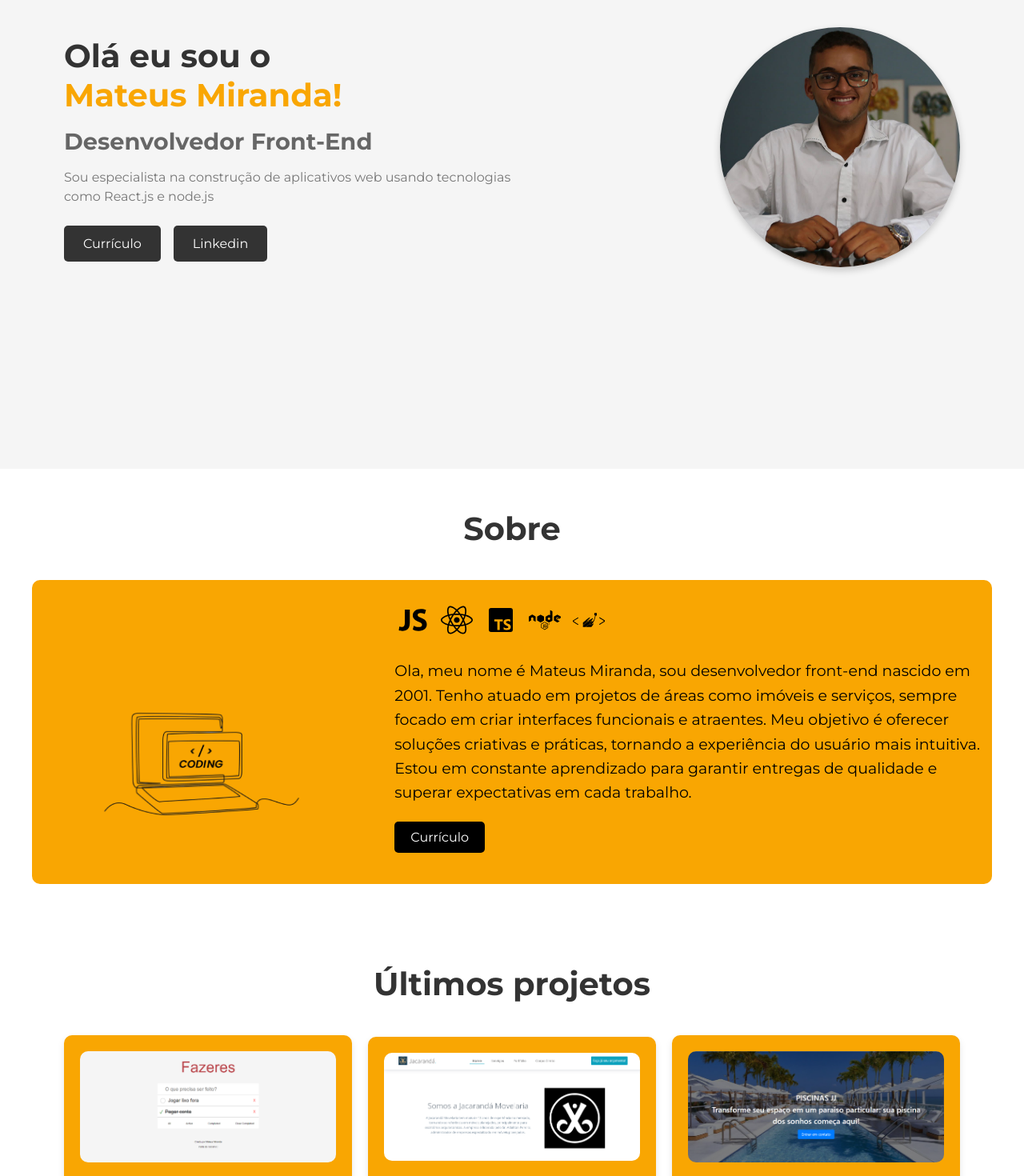
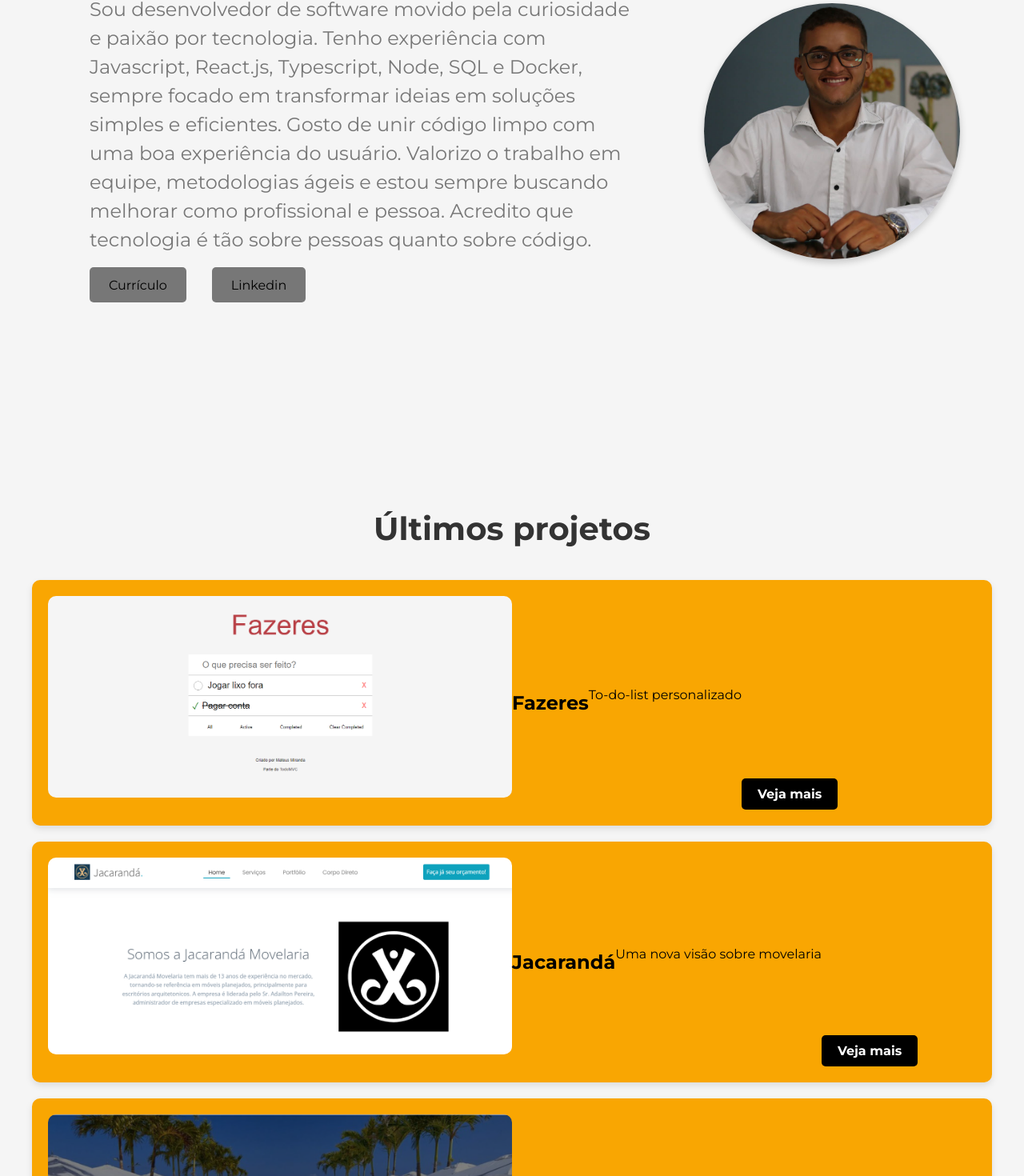
Before and after one commit to MateusMiranda20/portfolio, a React (Vite) app: page / in a window 1280 px wide. Shown: the part 214-1684 px from the top of the page at 80% size. Built offline with nearby package versions, Linux system fonts and the light colour scheme.

Commit message:
Refactoring the code, Main folders and I deleted the about.

```diff
--- a/src/Home/index.jsx
+++ b/src/Home/index.jsx
@@ -2,14 +2,12 @@ import Header from "../../src/components/Header"
 import Main from "../../src/components/Main"
 import Projetos from "../../src/components/Projetos"
 import Footer from "../../src/components/Footer"
-import Sobre from "../../src/components/Sobre"
 
 const Home = () => {
     return (
         <>
             <Header />
             <Main />
-            <Sobre />
             <Projetos />
             <Footer />
         </>
--- a/src/components/Footer/styles.js
+++ b/src/components/Footer/styles.js
@@ -1,6 +1,7 @@
 import styled from "styled-components";
 
 export const Container = styled.section`
+  background: #f5f5f5;
   width: 100%;
   display: flex;
   align-items: center;
--- a/src/components/Header/index.jsx
+++ b/src/components/Header/index.jsx
@@ -66,15 +66,6 @@ const Header = () => {
                         </li>
                         <li>
                             <a
-                                className={`nav-link ${activeLink === 'sobre' ? 'active' : ''}`}
-                                href="#sobre"
-                                onClick={() => handleLinkClick('sobre')}
-                            >
-                                Sobre
-                            </a>
-                        </li>
-                        <li>
-                            <a
                                 className={`nav-link ${activeLink === 'projetos' ? 'active' : ''}`}
                                 href="#projetos"
                                 onClick={() => handleLinkClick('projetos')}
--- a/src/components/Main/index.jsx
+++ b/src/components/Main/index.jsx
@@ -1,4 +1,4 @@
-import { Hero, Img, Text, LeftSection } from "./styles"
+import { Hero, Img, Text, Content} from "./styles"
 import Logo from "../../assets/Mateus.jpg"
 import { useState, useEffect } from 'react';
 import AOS from 'aos';
@@ -19,16 +19,18 @@ function Main() {
         <Hero id="#"
             data-aos={isAnimated ? "fade-down" : ""}
         >
-            <LeftSection />
-            <div className="container" data-aos="fade-up">
+
+            <Content data-aos="fade-up">
                 <Text>
-                    <h2>Olá eu sou o <span>Mateus Miranda!</span></h2>
-                    <h3>Desenvolvedor Front-End</h3>
                     <p>
-                        Sou especialista na construção de aplicativos web usando tecnologias como React.js e node.js
+                        Sou desenvolvedor de software movido pela curiosidade e paixão por tecnologia. Tenho experiência com
+                        Javascript, React.js, Typescript, Node, SQL e Docker, sempre focado em transformar ideias em soluções
+                        simples e eficientes. Gosto de unir código limpo com uma boa experiência do usuário. Valorizo o trabalho
+                        em equipe, metodologias ágeis e estou sempre buscando melhorar como profissional e pessoa. Acredito
+                        que tecnologia é tão sobre pessoas quanto sobre código.
                     </p>
                     <span>
-                        <a href="https://docs.google.com/document/d/1f1nWMW6_xdGtYiCIzUAc-ZA8wbC-i513DCd3K2hqk8U/edit?tab=t.0" target="_blank" alt="Meu Curriculo">
+                        <a href="https://docs.google.com/document/d/1T1ldetPigUVLmqAS95wcV9nlbO9jWh_fZfoYKF3jHME/edit?tab=t.0" target="_blank" alt="Meu Curriculo">
                             <button className="download-button">Currículo</button>
                         </a>
                         <a href="https://www.linkedin.com/in/mateus-miranda-inacio/" target="_blank" alt="Minha Url do linkedin">
@@ -41,7 +43,7 @@ function Main() {
                 <div className='img-logo'>
                     <Img src={Logo} alt="Imagem Mateus " />
                 </div>
-            </div>
+            </Content>
         </Hero>
     )
 }
--- a/src/components/Main/styles.js
+++ b/src/components/Main/styles.js
@@ -8,71 +8,51 @@ export const Hero = styled.section`
   background: #f5f5f5;
   min-height: 100vh;
 
-  .container {
+`;
+
+export const Content = styled.div`
+  display: flex;
+  align-items: center;
+  gap: 3.5rem;
+  max-width: 1500px;
+  width: 100%;
+
+  @media (max-width: 790px) {
     display: flex;
-    justify-content: space-between;
+    flex-direction: column;
     align-items: center;
-    gap: 2rem;
-    max-width: 1200px;
-    width: 100%;
-  }
-
-  @media (max-width: 768px) {
-    .container {
-      flex-direction: column;
-      gap: 3rem;
-    }
+    font-size: 1rem;
   }
 
   @media (max-width: 375px) {
-    padding: 4rem 13rem;
-    text-align: center;
+    padding: 1rem;
   }
 
   @media (max-width: 320px) {
-    padding: 3rem 10rem;
-    text-align: center;
+    padding: 10px;
   }
-
 `;
 
-export const LeftSection = styled.div`
-  flex: 1;
-`;
 
 export const Text = styled.div`
   flex: 1;
-  max-width: 600px;
-
-  h2 {
-    font-size: 2.5rem;
-    color: #333;
-    margin-bottom: 1rem;
-
-    span {
-      color: #f9a602;
-    }
-  }
-
-  h3 {
-    font-size: 1.8rem;
-    color: #666;
-    margin-bottom: 1rem;
-  }
+  max-width: 1000px;
+  padding: 2rem;
 
   p {
-    font-size: 1rem;
+    font-size: 1.5rem;
     color: #777;
     line-height: 1.5;
-    margin-bottom: 1.5rem;
   }
 
   span {
     display: flex;
-    gap: 1rem;
+    gap: 2rem;
+    margin-top: 1rem;
 
     a {
       text-decoration: none;
+      color: #000;
     }
 
     .download-button,
@@ -82,8 +62,7 @@ export const Text = styled.div`
       border-radius: 5px;
       font-size: 1rem;
       cursor: pointer;
-      color: #fff;
-      background-color: #333;
+      background-color: #777;
       transition: background 0.3s ease;
 
       &:hover {
@@ -93,16 +72,8 @@ export const Text = styled.div`
   }
 
   @media (max-width: 768px) {
-    h2 {
-      font-size: 2rem;
-    }
-
-    h3 {
-      font-size: 1.5rem;
-    }
-
     p {
-      font-size: 0.9rem;
+      font-size: 1rem;
     }
 
     .download-button,
@@ -111,14 +82,22 @@ export const Text = styled.div`
       padding: 0.6rem 1rem;
     }
   }
+
+@media (max-width: 375px) {
+    p{
+      font-size: 1rem;
+    }
+  }
+
 `;
 
 export const Img = styled.img`
-  width: 300px;
-  height: 300px;
+  width: 320px;
+  height: 320px;
   border-radius: 50%;
   object-fit: cover;
   box-shadow: 0 4px 10px rgba(0, 0, 0, 0.2);
+  margin-bottom: 2.5rem;
 
   @media (max-width: 768px) {
     width: 250px;
--- a/src/components/Projetos/styles.js
+++ b/src/components/Projetos/styles.js
@@ -4,6 +4,7 @@ import styled from "styled-components";
 export const Container = styled.section`
   padding: 50px 20px;
   text-align: center;
+  background: #f5f5f5;
 
   h1 {
     font-size: 2.5rem;
@@ -21,10 +22,11 @@ export const Container = styled.section`
 // Área dos cards
 export const Section = styled.div`
   display: flex;
+  flex-direction: column;
   justify-content: center;
   align-items: center;
   gap: 20px;
-  flex-wrap: wrap; /* Permite os cards se ajustarem em telas menores */
+  //flex-wrap: wrap; /* Permite os cards se ajustarem em telas menores */
   max-width: 1200px;
   margin: 0 auto;
 
@@ -33,16 +35,16 @@ export const Section = styled.div`
     border-radius: 10px;
     box-shadow: 0 4px 8px rgba(0, 0, 0, 0.1);
     overflow: hidden;
-    width: 30%; /* Largura padrão para três cards lado a lado */
-    min-width: 280px; /* Largura mínima para garantir boa visualização */
+    width: 100%; /* Largura padrão para três cards lado a lado */
+    min-width: 600px; /* Largura mínima para garantir boa visualização */
     text-align: center;
     display: flex;
-    flex-direction: column;
+    flex-direction: row;
     align-items: center;
     padding: 20px;
 
     img {
-      width: 100%;
+      width: 50%;
       height: auto;
       border-radius: 10px;
       margin-bottom: 15px;
--- a/src/components/Sobre/index.jsx
+++ /dev/null
@@ -1,45 +0,0 @@
-import { Container, Section, Text } from "./styles"
-import portfolio from "../../assets/Foto_portfolio.png"
-import { FaNode } from "react-icons/fa6";
-import { IoLogoJavascript } from "react-icons/io";
-import { FaReact } from "react-icons/fa";
-import { BiLogoTypescript } from "react-icons/bi";
-import { SiStyledcomponents } from "react-icons/si";
-
-function Projetos() {
-
-  return (
-    <Container id="sobre" data-aos="fade-up">
-      <h1>Sobre</h1>
-      <Section>
-              <div className="icons">
-                <IoLogoJavascript />
-                <FaReact />
-                <BiLogoTypescript />
-                <FaNode />
-                <SiStyledcomponents />
-              </div>
-        <div className="main">
-          <div className='img-logo'>
-            <img src={portfolio} alt="Imagem Mateus " />
-          </div>
-
-          <Text>
-            <div className="text">
-                <p>
-                Ola, meu nome é Mateus Miranda, sou desenvolvedor front-end nascido em 2001. Tenho atuado em projetos de áreas como imóveis e serviços, sempre focado em criar interfaces funcionais e atraentes. Meu objetivo é oferecer soluções criativas e práticas, tornando a experiência do usuário mais intuitiva. Estou em constante aprendizado para garantir entregas de qualidade e superar expectativas em cada trabalho.
-                </p>
-              <span>
-                <a href="https://docs.google.com/document/d/1f1nWMW6_xdGtYiCIzUAc-ZA8wbC-i513DCd3K2hqk8U/edit?tab=t.0" target="_blank" alt="Meu Curriculo">
-                  <button className="download-button">Currículo</button>
-                </a>
-              </span>
-            </div>
-          </Text>
-        </div>
-      </Section>
-    </Container>
-  )
-}
-
-export default Projetos
--- a/src/components/Sobre/styles.js
+++ /dev/null
@@ -1,218 +0,0 @@
-import styled from "styled-components";
-
-// Container principal do componente
-export const Container = styled.section`
-  padding: 50px 20px;
-  text-align: center;
-
-  h1 {
-    font-size: 2.5rem;
-    margin-bottom: 40px;
-    color: #333;
-  }
-
-  @media (max-width: 768px) {
-    h1 {
-      font-size: 2rem;
-    }
-  }
-`;
-
-// Seção principal com imagem e texto
-export const Section = styled.div`
-  display: flex;
-  align-items: center;
-  justify-content: space-between;
-  flex-wrap: wrap; /* Permite quebra de linha em telas menores */
-  max-width: 1200px;
-  margin: 0 auto;
-  gap: 30px;
-  background-color: #f9a602;
-  border-radius: 10px;
-  height: 380px;
-
-
-
-  .icons {
-    display: flex;
-    justify-content: center;
-    gap: 15px;
-    margin-top: 10px;
-    margin-left: 38%;
-
-    svg {
-      font-size: 2.5rem;
-      color: #000;
-      transition: transform 0.3s ease;
-      cursor: pointer;
-
-      &:hover {
-        transform: scale(1.2); /* Efeito ao passar o mouse */
-      }
-    }
-
-  }
-
-  .main {
-    display: flex;
-    align-items: center;
-    justify-content: center;
-    gap: 30px;
-    width: 100%;
-    margin-bottom: auto;
-  }
-
-  .img-logo {
-    flex: 1 1 300px; /* Flexibilidade para ajustar a largura */
-    display: flex;
-    justify-content: center;
-
-    img {
-      width: 100%;
-      max-width: 300px;
-    }
-  }
-
-  @media (max-width: 768px) {
-    margin: 0;
-    height: 400px;
-
-    .icons{
-      width: 11rem;
-      margin-left: 40%;
-    }
-  }
-
-  @media (max-width: 425px) {
-    height: 36rem;
-
-    .img-logo{
-      flex: 1 1 200px; /* Flexibilidade para ajustar a largura */
-      display: flex;
-      justify-content: center;
-    }
-
-    .main{
-      display: flex;
-      flex-direction: column;
-    }
-
-    .icons{
-      width: 15rem;
-      margin: auto;
-      position: relative;
-      top: 10px;
-    }
-  }
-
-  @media (min-width: 425px) and (max-width: 748px) {
-
-    /* Ajustes para o Container */
-  h1 {
-    font-size: 2.2rem;
-    margin-bottom: 30px;
-  }
-
-  /* Ajustes para a Section */
-  .icons {
-    width: 12rem;
-    margin-left: 35%;
-  }
-
-  .main {
-    gap: 20px; /* Reduz o espaço entre os itens */
-  }
-
-  .img-logo {
-    flex: 1 1 250px; /* Ajuste da largura da imagem */
-    img {
-      max-width: 250px;
-    }
-  }
-
-  /* Ajustes para o Texto */
-  .text {
-    font-size: 0.9rem;
-    p {
-      font-size: 0.9rem;
-      padding: 0 10px; /* Mais espaçamento lateral */
-    }
-
-    .download-button {
-      margin-top: 5px;
-      padding: 4px 10px;
-      font-size: 0.9rem;
-    }
-  }
-}
-
-@media (max-width: 320px) {
-  height: 38rem;
-
-}
-
-`;
-
-// Texto
-export const Text = styled.div`
-  flex: 2 1 500px; /* Ajusta largura proporcional */
-  text-align: left;
-
-  .text {
-    font-size: 1rem;
-    line-height: 1.6;
-    color: #333;
-    margin-top: -20px;
-
-    p {
-      font-size: 19px;
-      color: #000;
-    }
-
-    span {
-      display: flex;
-      margin: auto;
-
-      .download-button {
-        background-color: #000;
-        color: white;
-        border: none;
-        padding: 10px 20px;
-        border-radius: 5px;
-        cursor: pointer;
-        font-size: 1rem;
-        transition: background-color 0.3s ease;
-        margin-top: 20px;
-
-        &:hover {
-          background-color: #fff;
-          color: #000;
-        }
-
-        @media (max-width: 425px) {
-            margin-top: 9px;
-            margin-left: 10%;
-        }
-
-      }
-    }
-  }
-
-  @media (max-width: 768px) {
-    .text {
-      p{
-        font-size: 15px;
-      }
-    }
-  }
-
-  @media (max-width: 425px) {
-    .text {
-      p{
-        padding: 0 8px;
-        font-size: 13px;
-        text-align: left;
-      }
-    }
-  }
-`;
```
